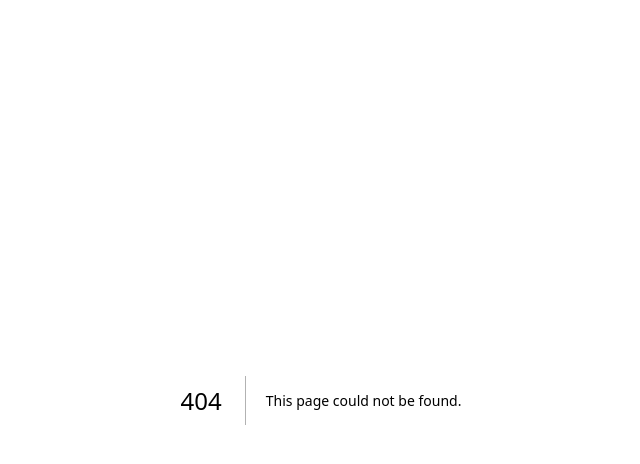
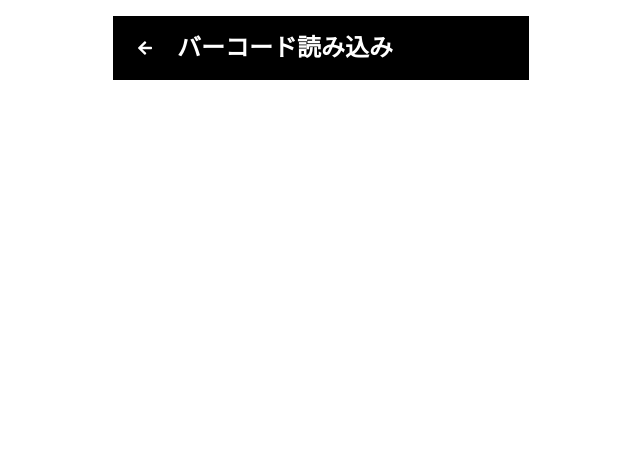
Before and after one commit to emorinrin/front, a Next.js app: page /stockpile_registration_iteminfo/stockpile_registration_BarcodeRead in a window 1280 px wide. Before the commit this address had no page. Shown: the top 464 px of the page, without its empty margins (319-959 px from the left). Built offline with nearby package versions, Linux system fonts and the light colour scheme.

Commit message:
バーコード読み込みと画像アップロードのための新しいページコンポーネントを追加し、ヘッダーコンポーネントを実装

```diff
--- /dev/null
+++ b/src/app/stockpile_registration_iteminfo/stockpile_registration_BarcodeRead/page.jsx
@@ -0,0 +1,12 @@
+"use client";
+
+import Header from "@/components/StockpileRegistrationBarcodeRead";
+
+export default function Component() {
+  return (
+    <div className="max-w-md mx-auto p-4">
+      {/* Header component */}
+      <Header />
+    </div>
+  );
+}
--- /dev/null
+++ b/src/app/stockpile_registration_iteminfo/stockpile_registration_BarcodeRead/stockpile_registration_ImageUpload/page.jsx
@@ -0,0 +1,12 @@
+"use client";
+
+import Header from "@/components/StockpileRegistrationImageUpload";
+
+export default function Component() {
+  return (
+    <div className="max-w-md mx-auto p-4">
+      {/* Header component */}
+      <Header />
+    </div>
+  );
+}
--- /dev/null
+++ b/src/app/stockpile_registration_iteminfo/stockpile_registration_BarcodeRead/stockpile_registration_ImageUpload/stockpile_registration_Completion/page.jsx
@@ -0,0 +1,12 @@
+"use client";
+
+import Header from "@/components/header";
+
+export default function Component() {
+  return (
+    <div className="max-w-md mx-auto p-4">
+      {/* Header component */}
+      <Header />
+    </div>
+  );
+}
--- a/src/components/StockpileRegistrationBarcodeRead.jsx
+++ b/src/components/StockpileRegistrationBarcodeRead.jsx
@@ -0,0 +1,20 @@
+"use client";
+
+import Link from "next/link"; // Linkコンポーネントをインポート
+import { FaArrowLeft } from "react-icons/fa"; // Reactアイコンをインポート
+
+// 背景が黒、文字が白のヘッダー
+export default function Header() {
+  return (
+    <header className="bg-black text-white">
+      <div className="container mx-auto p-4 flex items-center">
+        <Link href="/" aria-label="ホームに戻る">
+          <button className="p-2">
+            <FaArrowLeft className="text-white" />
+          </button>
+        </Link>
+        <h1 className="text-2xl font-bold ml-4">バーコード読み込み</h1>
+      </div>
+    </header>
+  );
+}
--- a/src/components/StockpileRegistrationImageUpload.jsx
+++ b/src/components/StockpileRegistrationImageUpload.jsx
@@ -0,0 +1,20 @@
+"use client";
+
+import Link from "next/link"; // Linkコンポーネントをインポート
+import { FaArrowLeft } from "react-icons/fa"; // Reactアイコンをインポート
+
+// 背景が黒、文字が白のヘッダー
+export default function Header() {
+  return (
+    <header className="bg-black text-white">
+      <div className="container mx-auto p-4 flex items-center">
+        <Link href="/" aria-label="ホームに戻る">
+          <button className="p-2">
+            <FaArrowLeft className="text-white" />
+          </button>
+        </Link>
+        <h1 className="text-2xl font-bold ml-4">画像のアップロード</h1>
+      </div>
+    </header>
+  );
+}
```
